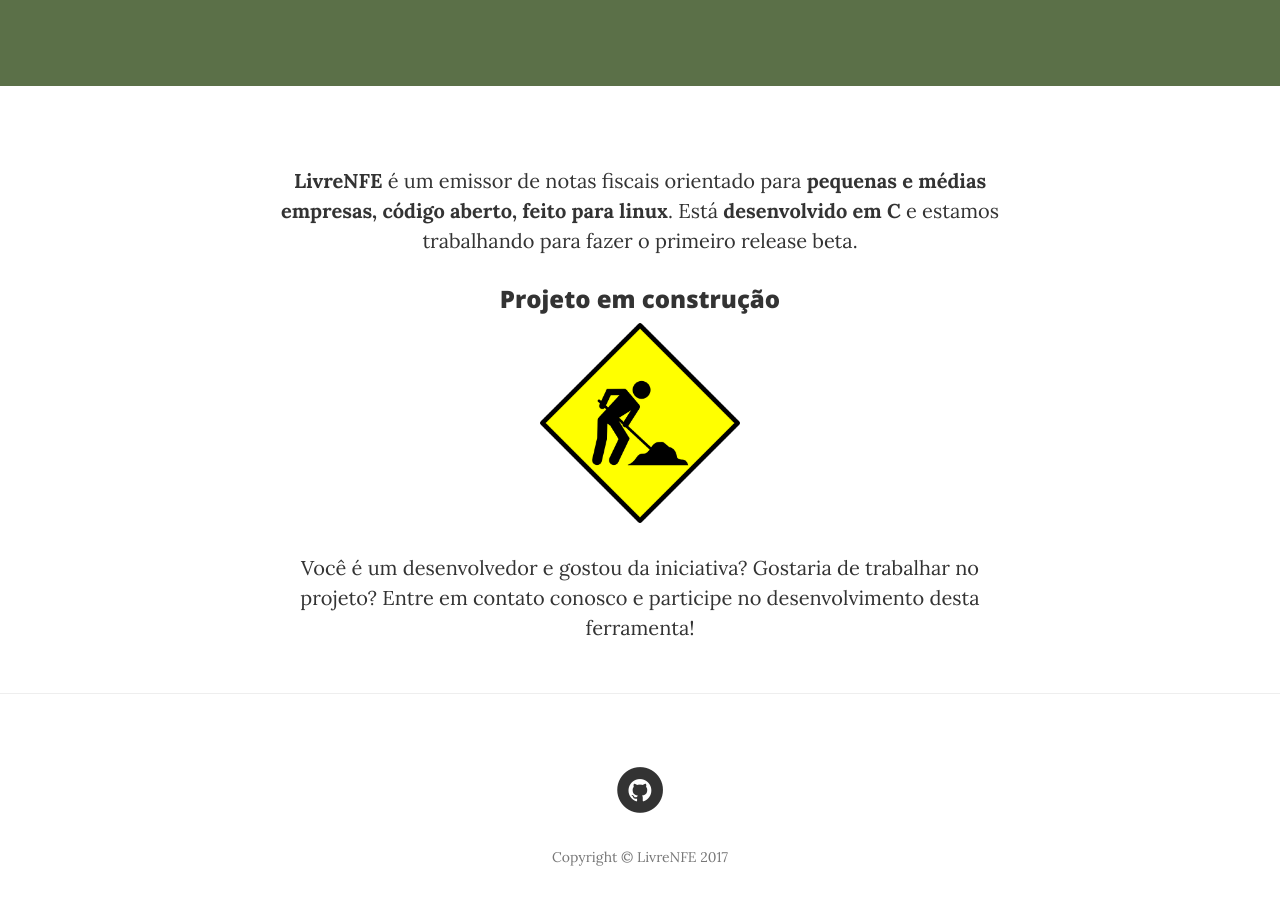
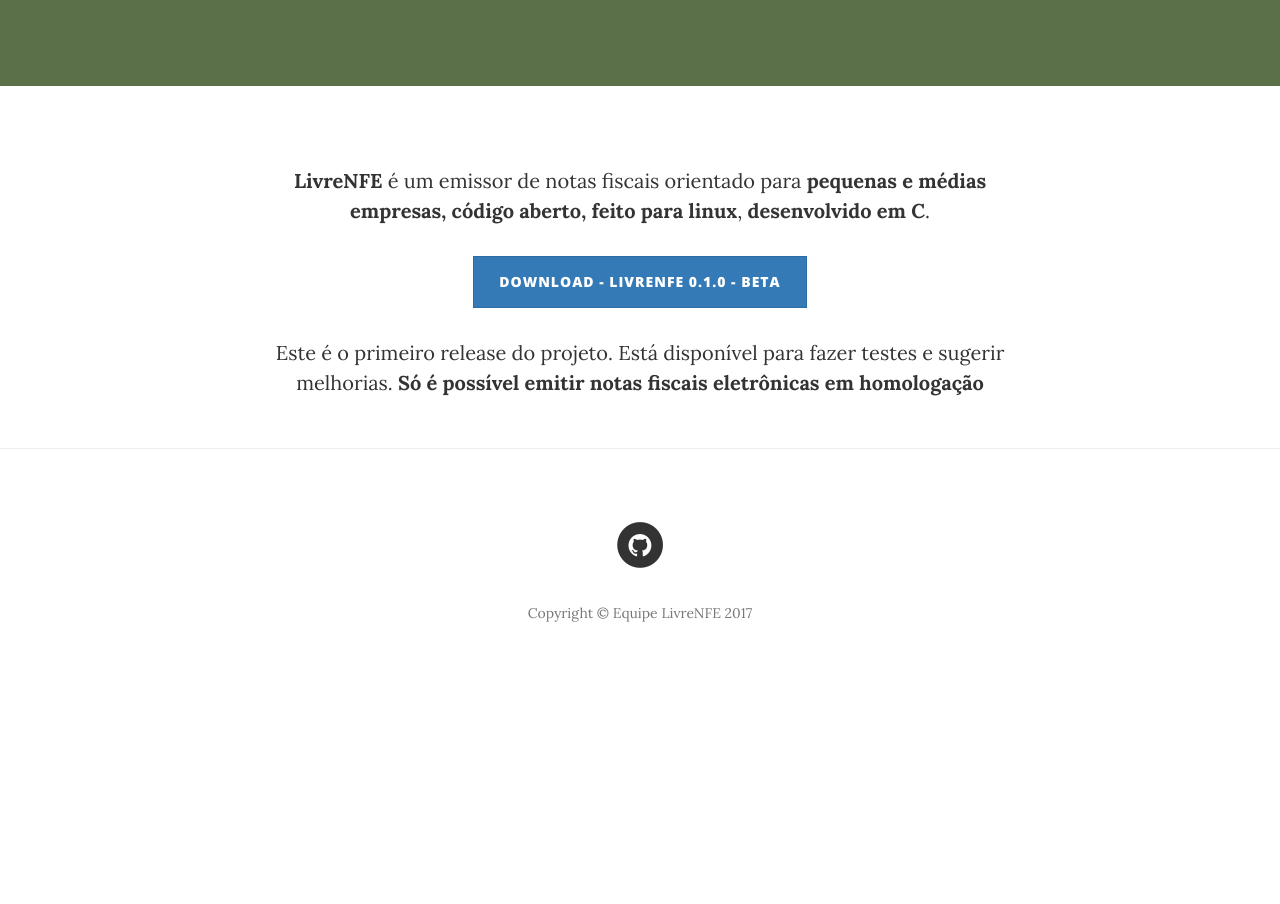
Before and after one commit to pablogallardo/livrenfe.org, a website: page index.html in a window 1280 px wide. Shown: the part 500-1404 px from the top of the page. After the commit the page ends 1189 px from the top, so only its background shows below. Drawn offline with nearby package versions, Linux system fonts and the light colour scheme.

Commit message:
Adicionar botão de download

```diff
--- a/index.html
+++ b/index.html
@@ -81,12 +81,20 @@
     <!-- Main Content -->
     <div class="container">
         <div class="row">
-            <div class="col-lg-8 col-lg-offset-2 col-md-10 col-md-offset-1 text-center">
-		<p><strong>LivreNFE</strong> é um emissor de notas fiscais orientado para <strong>pequenas e médias empresas, código aberto, feito para linux</strong>. Está <strong>desenvolvido em C</strong> e estamos trabalhando para fazer o primeiro release beta.</p>
-		<h3>Projeto em construção</h3>
-		<img src="img/under_construction.png" style="width: 200px;" />
-                <p>Você é um desenvolvedor e gostou da iniciativa? Gostaria de trabalhar no projeto? Entre em contato conosco e participe no desenvolvimento desta ferramenta!</p>
-            </div>
+					<div class="col-lg-8 col-lg-offset-2 col-md-10 col-md-offset-1 text-center">
+						<p>
+							<strong>LivreNFE</strong> é um emissor de notas fiscais orientado para <strong>pequenas e
+							médias empresas, código aberto, feito para linux</strong>, <strong>desenvolvido em
+							C</strong>.
+						</p>
+					</div>
+				</div>
+        <div class="row">
+					<div class="col-lg-8 col-lg-offset-2 col-md-10 col-md-offset-1 text-center">
+						<button class='btn btn-primary'>Download - LivreNFE 0.1.0 - BETA</button>
+						<p>Este é o primeiro release do projeto. Está disponível para fazer testes e sugerir
+						melhorias. <strong>Só é possível emitir notas fiscais eletrônicas em homologação</strong></p>
+					</div>
         </div>
     </div>
 
@@ -107,7 +115,7 @@
                             </a>
                         </li>
                     </ul>
-                    <p class="copyright text-muted">Copyright &copy; LivreNFE 2017</p>
+                    <p class="copyright text-muted">Copyright &copy; Equipe LivreNFE 2017</p>
                 </div>
             </div>
         </div>
```
